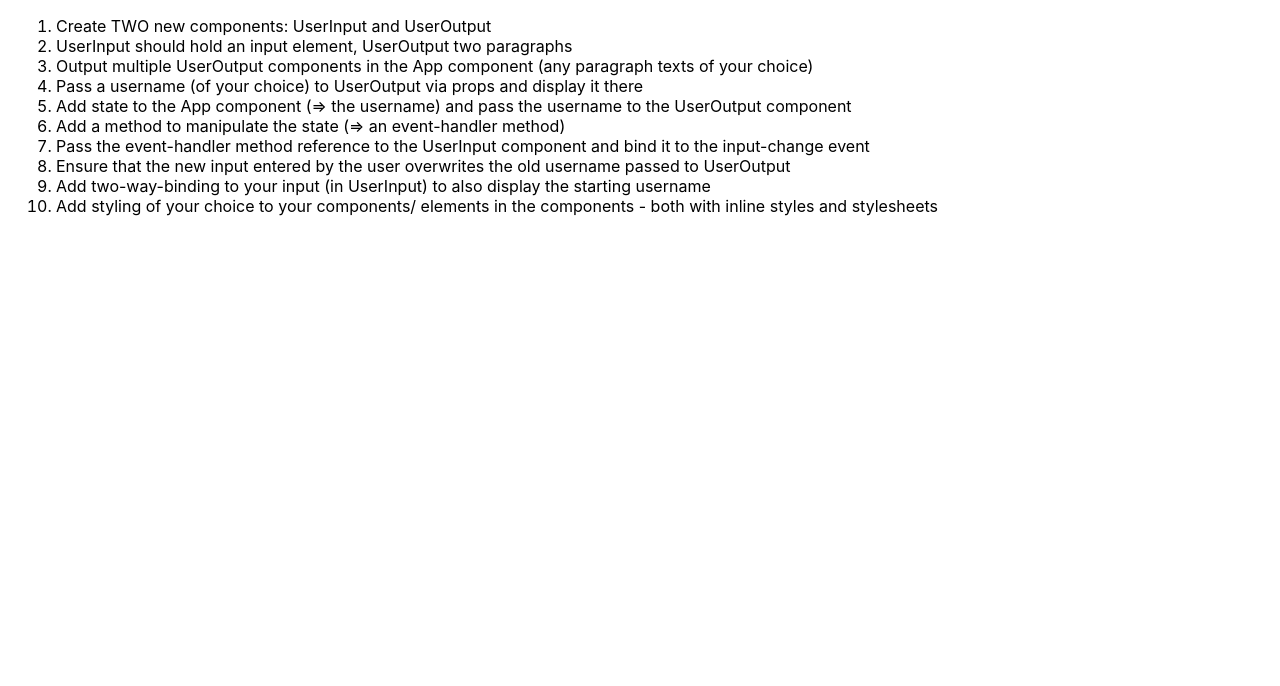
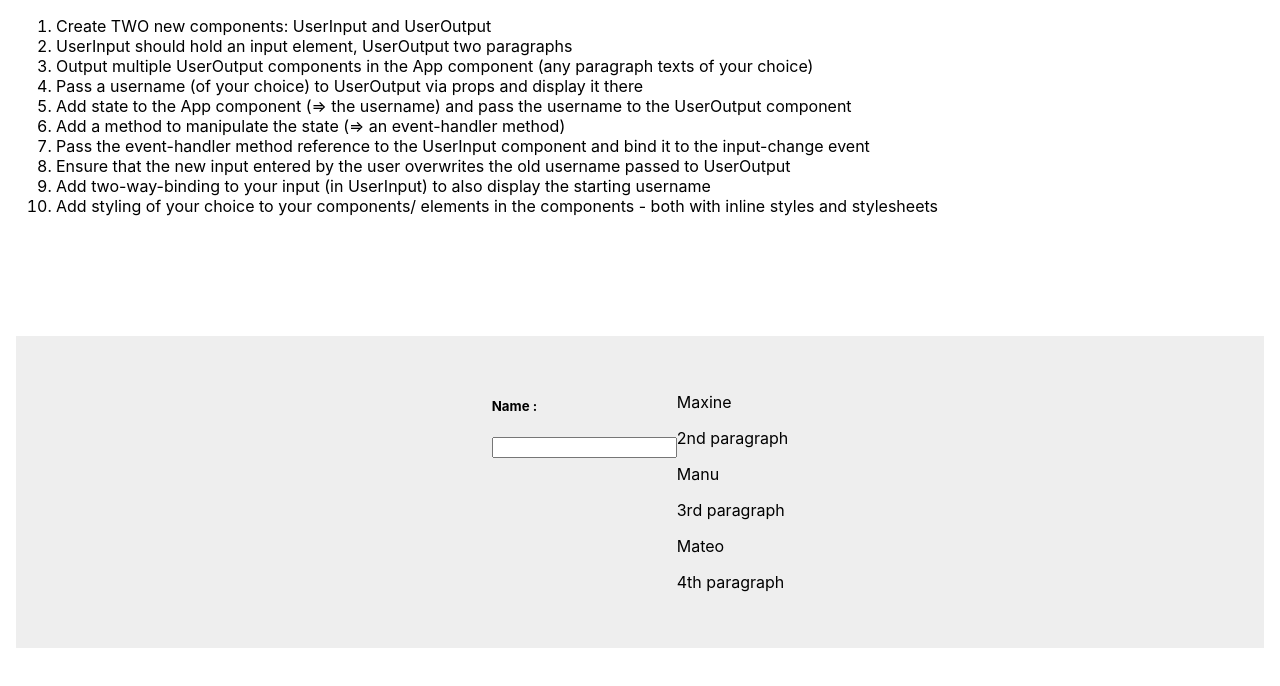
Before and after one commit to Sabinerobart/assignment1, a React (Create React App) app: page / in a window 1280 px wide. Shown: the top 686 px of the page. Built offline with nearby package versions, Linux system fonts and the light colour scheme.

Commit message:
Import UserInput && UserOutput into App.js + initialize state with hooks

```diff
--- a/src/App.js
+++ b/src/App.js
@@ -1,25 +1,72 @@
-import React, { Component } from 'react';
-import './App.css';
+import React, { useState } from "react";
+import "./App.css";
+import UserInput from "./components/UserInput";
+import UserOutput from "./components/UserOutput";
 
-class App extends Component {
-  render() {
+const App = () => {
+  const [userName] = useState({
+    name: "Maxine"
+  });
+
   return (
     <div className="App">
       <ol>
         <li>Create TWO new components: UserInput and UserOutput</li>
-          <li>UserInput should hold an input element, UserOutput two paragraphs</li>
-          <li>Output multiple UserOutput components in the App component (any paragraph texts of your choice)</li>
-          <li>Pass a username (of your choice) to UserOutput via props and display it there</li>
-          <li>Add state to the App component (=> the username) and pass the username to the UserOutput component</li>
-          <li>Add a method to manipulate the state (=> an event-handler method)</li>
-          <li>Pass the event-handler method reference to the UserInput component and bind it to the input-change event</li>
-          <li>Ensure that the new input entered by the user overwrites the old username passed to UserOutput</li>
-          <li>Add two-way-binding to your input (in UserInput) to also display the starting username</li>
-          <li>Add styling of your choice to your components/ elements in the components - both with inline styles and stylesheets</li>
+        <li>
+          UserInput should hold an input element, UserOutput two paragraphs
+        </li>
+        <li>
+          Output multiple UserOutput components in the App component (any
+          paragraph texts of your choice)
+        </li>
+        <li>
+          Pass a username (of your choice) to UserOutput via props and display
+          it there
+        </li>
+        <li>
+          Add state to the App component (=> the username) and pass the username
+          to the UserOutput component
+        </li>
+        <li>
+          Add a method to manipulate the state (=> an event-handler method)
+        </li>
+        <li>
+          Pass the event-handler method reference to the UserInput component and
+          bind it to the input-change event
+        </li>
+        <li>
+          Ensure that the new input entered by the user overwrites the old
+          username passed to UserOutput
+        </li>
+        <li>
+          Add two-way-binding to your input (in UserInput) to also display the
+          starting username
+        </li>
+        <li>
+          Add styling of your choice to your components/ elements in the
+          components - both with inline styles and stylesheets
+        </li>
       </ol>
+      <div
+        style={{
+          display: "flex",
+          justifyContent: "center",
+          padding: "5vh",
+          background: "#eee",
+          margin: "15vh 0"
+        }}
+      >
+        <div className="border">
+          <UserInput />
+        </div>
+        <div className="border">
+          <UserOutput userName={userName.name} text="2nd paragraph" />
+          <UserOutput userName="Manu" text="3rd paragraph" />
+          <UserOutput userName="Mateo" text="4th paragraph" />
+        </div>
+      </div>
     </div>
   );
-  }
-}
+};
 
 export default App;
```
Lines whose indentation alone changed are shown as unchanged.
